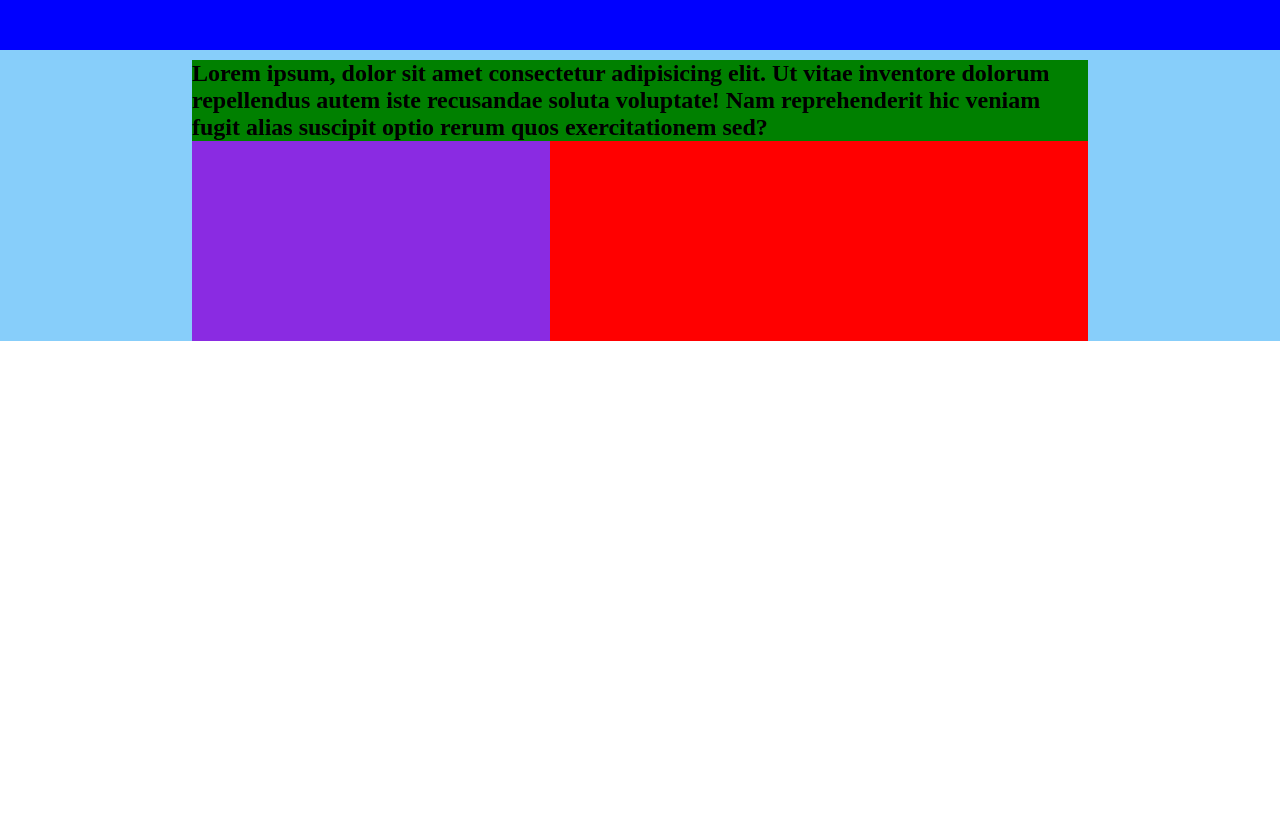
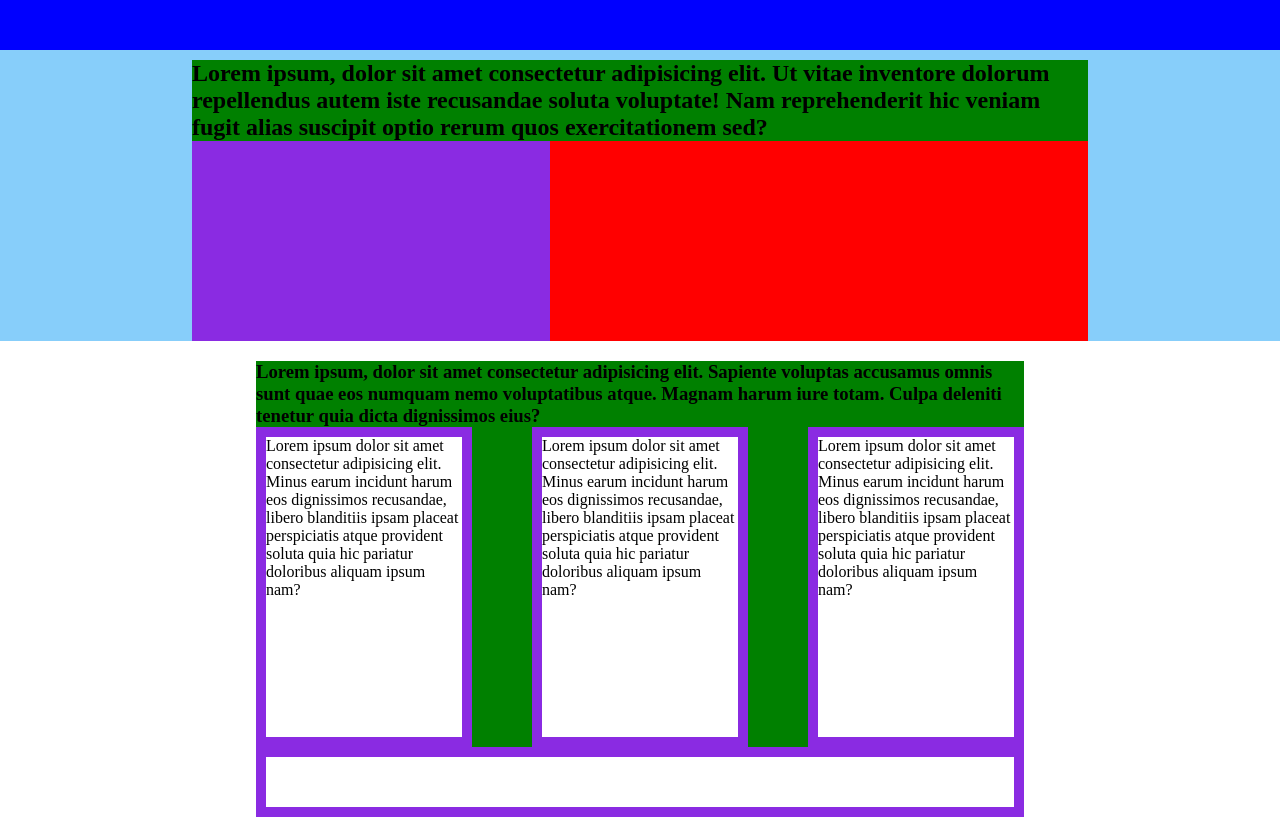
Before and after one commit to LorenzoEmanuele00/htmlcss-dropbox, a plain HTML site: page index.html in a window 1280 px wide. Drawn offline with Linux system fonts and the light colour scheme.

Commit message:
add main first section

```diff
--- a/css/style.css
+++ b/css/style.css
@@ -12,14 +12,17 @@ img {
 
 /* COMMON */
 .container {
-
+    width: 60%;
+    margin: 0 auto;
+    /* debug */
+    background-color: green;
 }
 
 .container-hero-foot {
     width: 70%;
     margin: 0 auto;
+    /* debug */
     background-color: green;
-
 }
 
 .flex {
@@ -44,7 +47,9 @@ header {
 /* HERO*/
 .hero {
     padding-top: 60px;
+    /* debug */
     background-color: lightskyblue;
+    margin-bottom: 20px;
 }
 
 .hero-txt{
@@ -63,7 +68,39 @@ header {
 
 
 /* MAIN */
+.flex-plan {
+    gap: 40px;
+    flex-wrap: wrap;
+    justify-content: space-between;
+}
 
+.col {
+    width: calc( 100% / 3 - 40px )  ;
+    /* debug */
+    min-height: 300px;
+    background-color: blueviolet;
+    padding: 10px;
+}
+.card {
+    /* debug */
+    min-height: 300px;
+    background-color: white;
+}
+
+.horizontal-col {
+    width: 100%;
+    /* debug */
+    min-height: 50px;
+    background-color: blueviolet;
+    padding: 10px;
+}
+
+.horizontal-card {
+    /* debug */
+    background-color: white;
+    width: 100%;
+    min-height: 50px;
+}
 
 
 /* FOOTER */
--- a/index.html
+++ b/index.html
@@ -29,6 +29,34 @@
     <!-- /HERO -->
 
     <!-- main -->
+    <main>
+        <section class="container">
+            <h3>Lorem ipsum, dolor sit amet consectetur adipisicing elit. Sapiente voluptas accusamus omnis sunt quae eos numquam nemo voluptatibus atque. Magnam harum iure totam. Culpa deleniti tenetur quia dicta dignissimos eius?</h3>
+            <div class="flex flex-plan">
+                <div class="col">
+                    <div class="card">
+                        Lorem ipsum dolor sit amet consectetur adipisicing elit. Minus earum incidunt harum eos dignissimos recusandae, libero blanditiis ipsam placeat perspiciatis atque provident soluta quia hic pariatur doloribus aliquam ipsum nam?
+                    </div>
+                </div>
+                <div class="col">
+                    <div class="card">
+                        Lorem ipsum dolor sit amet consectetur adipisicing elit. Minus earum incidunt harum eos dignissimos recusandae, libero blanditiis ipsam placeat perspiciatis atque provident soluta quia hic pariatur doloribus aliquam ipsum nam?
+                    </div>
+                </div>
+                <div class="col">
+                    <div class="card">
+                        Lorem ipsum dolor sit amet consectetur adipisicing elit. Minus earum incidunt harum eos dignissimos recusandae, libero blanditiis ipsam placeat perspiciatis atque provident soluta quia hic pariatur doloribus aliquam ipsum nam?
+                    </div>
+                </div>
+            </div>
+            <div class="horizontal-col">
+                <div class="horizontal-card"></div>
+            </div>
+        </section>
+
+    </main>
+
+
     <!-- /main -->
 
     <!-- footer -->
```
